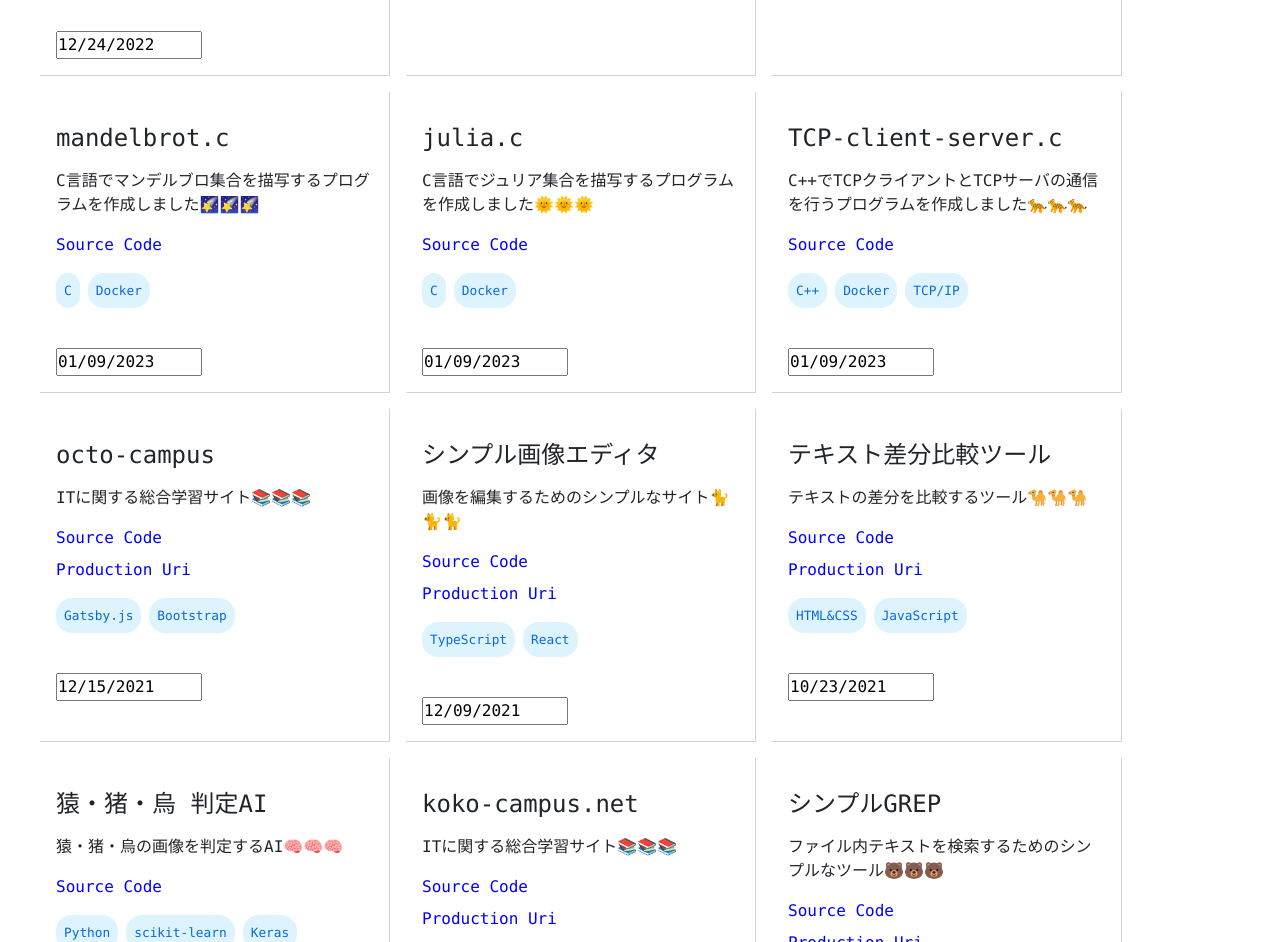
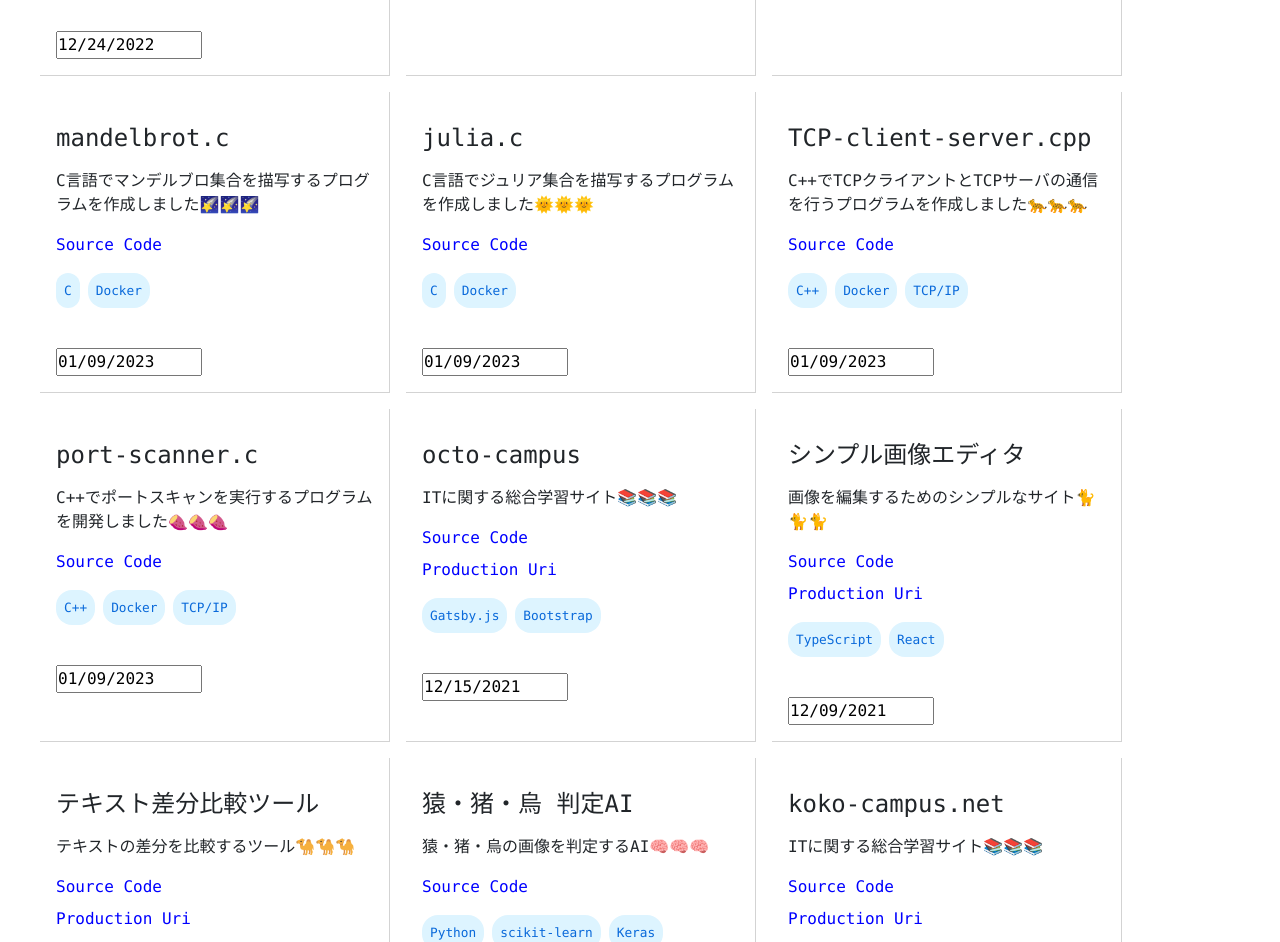
Before and after one commit to osawa-koki/osawa-koki, a Next.js app in the folder portfolio/: page /portfolio in a window 1280 px wide. Shown: the part 1280-2222 px from the top of the page. Built offline with nearby package versions, Linux system fonts and the light colour scheme.

Commit message:
ポートフォリオ追加した。

```diff
--- a/portfolio/data/portfolio.ts
+++ b/portfolio/data/portfolio.ts
@@ -339,9 +339,17 @@ const portfolio: Portfolio[] = [
     recommend: 3,
   },
   {
-    name: "TCP-client-server.c",
+    name: "TCP-client-server.cpp",
     description: "C++でTCPクライアントとTCPサーバの通信を行うプログラムを作成しました🐆🐆🐆",
-    repo_url: "https://github.com/osawa-koki/julia.c",
+    repo_url: "https://github.com/osawa-koki/TCP-client-server.cpp",
+    created_at: new Date("2023-01-09"),
+    tech_used: ["C++", "Docker", "TCP/IP"],
+    recommend: 3,
+  },
+  {
+    name: "port-scanner.c",
+    description: "C++でポートスキャンを実行するプログラムを開発しました🍠🍠🍠",
+    repo_url: "https://github.com/osawa-koki/port-scanner.cpp",
     created_at: new Date("2023-01-09"),
     tech_used: ["C++", "Docker", "TCP/IP"],
     recommend: 3,
```
